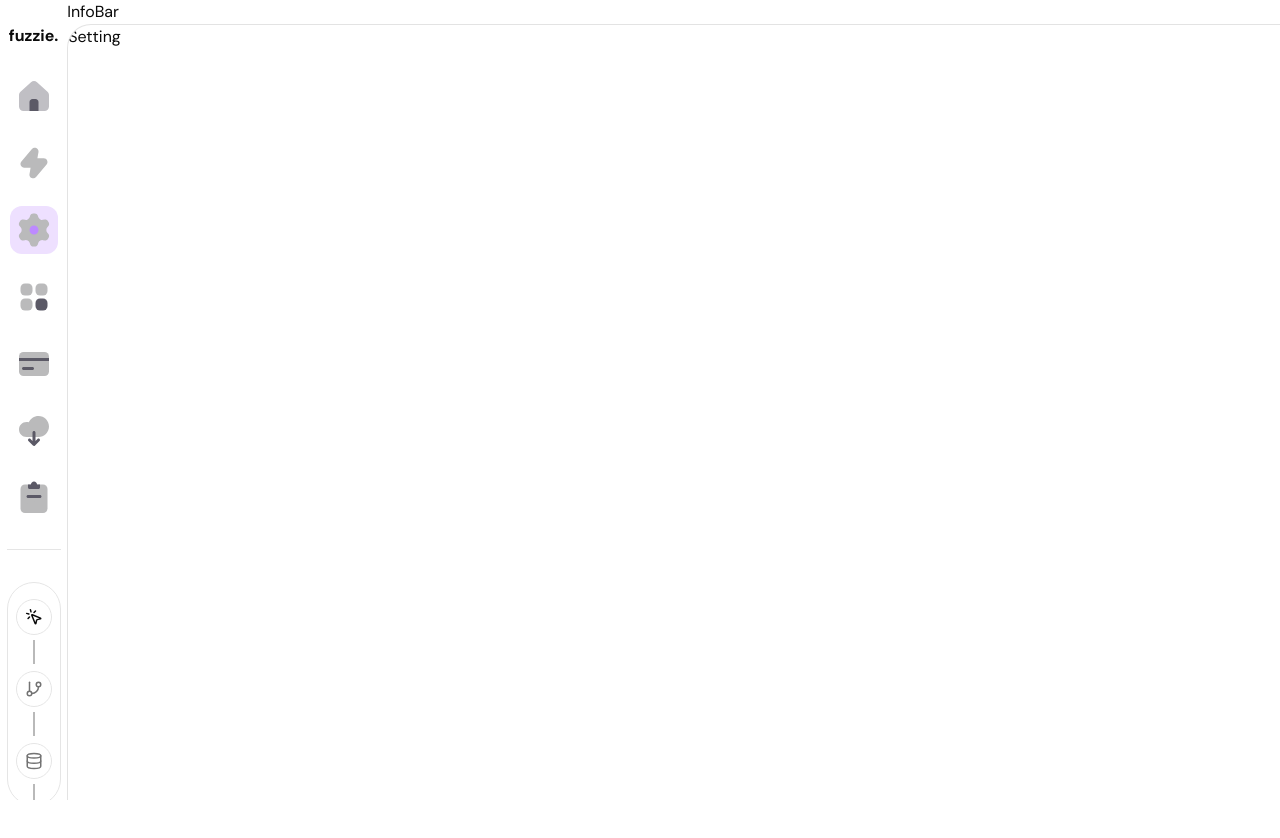
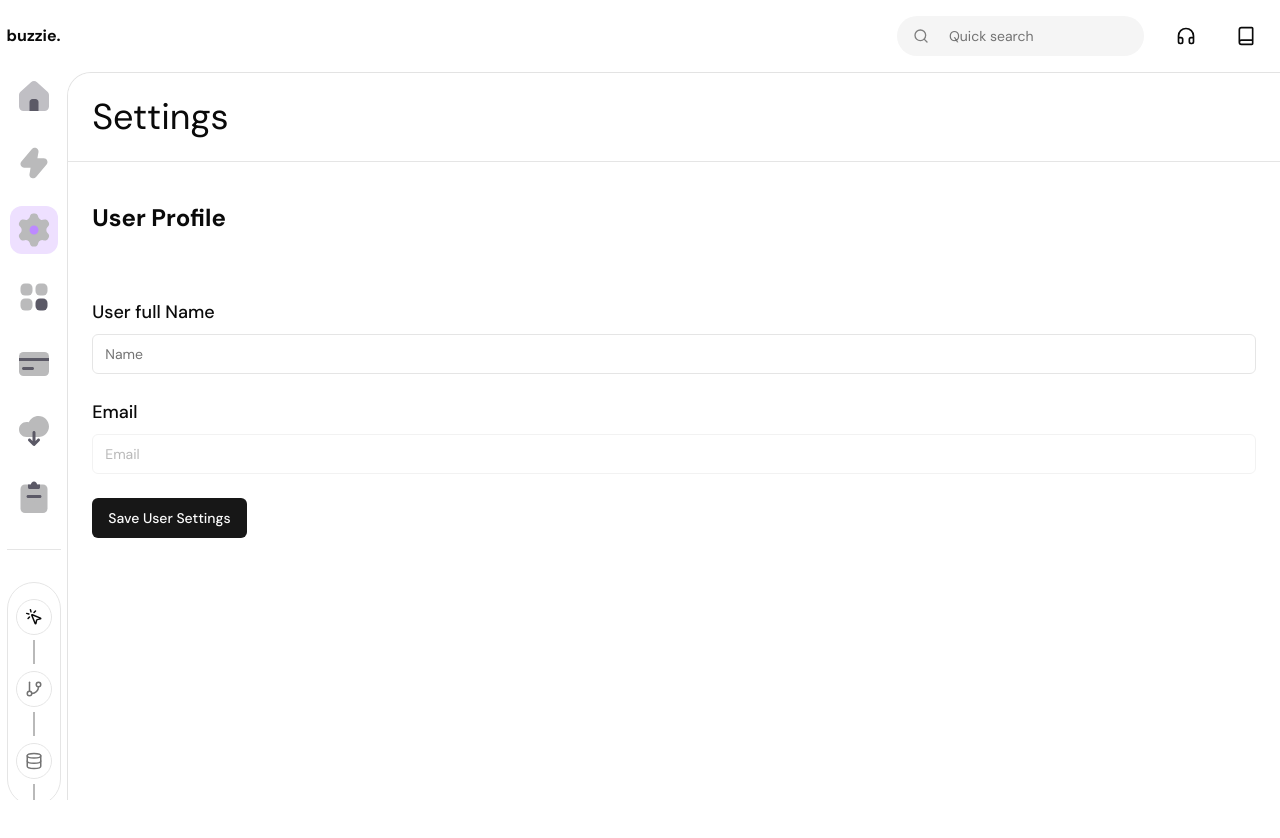
Before and after one commit to Ankit15yadav/Automation_app, a Next.js app: page /settings in a window 1280 px wide. Shown: the top 838 px of the page. Built offline with nearby package versions, Linux system fonts and the light colour scheme.

Commit message:
schema setup

```diff
--- a/package.json
+++ b/package.json
@@ -10,6 +10,7 @@
   },
   "dependencies": {
     "@hookform/resolvers": "^3.9.1",
+    "@prisma/client": "^5.21.1",
     "@radix-ui/react-accordion": "^1.2.1",
     "@radix-ui/react-alert-dialog": "^1.1.2",
     "@radix-ui/react-aspect-ratio": "^1.1.0",
@@ -70,6 +71,7 @@
     "eslint": "^8",
     "eslint-config-next": "15.0.2",
     "postcss": "^8",
+    "prisma": "^5.21.1",
     "tailwindcss": "^3.4.1",
     "typescript": "^5"
   }
--- a/src/app/(main)/(pages)/settings/page.tsx
+++ b/src/app/(main)/(pages)/settings/page.tsx
@@ -1,10 +1,27 @@
+import ProfileForm from '@/components/forms/profile-form'
 import React from 'react'
 
 type Props = {}
 
 const Setting = (props: Props) => {
     return (
-        <div>Setting</div>
+        <div className=' flex flex-col gap-4'>
+            <h1 className='text-4xl sticky top-0 z-[10] p-6 bg-background/50
+             backdrop-blur-lg flex justify-between items-center border-b'>
+                <span>Settings</span>
+            </h1 >
+            <div className='flex flex-col gap-10 p-6'>
+                <div>
+                    <h2 className='text-2xl font-bold'>
+                        User Profile
+                    </h2>
+                    <p className='text-base text-white/50'>
+                        Add or Update your information
+                    </p>
+                </div>
+                <ProfileForm />
+            </div>
+        </div>
     )
 }
 
--- a/src/app/layout.tsx
+++ b/src/app/layout.tsx
@@ -8,7 +8,7 @@ const font = DM_Sans({
 });
 
 export const metadata: Metadata = {
-  title: "Fuzzie",
+  title: "Buzzie",
   description: "Automate your work with Buzzie",
 };
 
--- /dev/null
+++ b/src/components/forms/profile-form.tsx
@@ -0,0 +1,79 @@
+'use client'
+
+import React from 'react'
+import { useForm } from 'react-hook-form'
+import { z } from 'zod'
+import { zodResolver } from '@hookform/resolvers/zod'
+import { EditUserProfileSchema } from '@/lib/types'
+import { Form, FormControl, FormField, FormItem, FormLabel, FormMessage } from '../ui/form'
+import { Input } from '../ui/input'
+import { Button } from '../ui/button'
+import { Loader2 } from 'lucide-react'
+
+type Props = {}
+
+const ProfileForm = (props: Props) => {
+
+    const [isLoading, setIsLoading] = React.useState(false)
+
+    const form = useForm<z.infer<typeof EditUserProfileSchema>>({
+        mode: 'onChange',
+        resolver: zodResolver(EditUserProfileSchema),
+        defaultValues: {
+            name: '',
+            email: '',
+        },
+    })
+
+    return (
+        <Form {...form}>
+
+            <form className='flex flex-col gap-6'
+                onSubmit={() => { }}
+            >
+                <FormField
+                    disabled={isLoading}
+                    control={form.control}
+                    name='name'
+                    render={({ field }) => (
+                        <FormItem>
+                            <FormLabel className='text-lg'>User full Name</FormLabel>
+                            <FormControl>
+                                <Input placeholder='Name' {...field} />
+                            </FormControl>
+                            <FormMessage />
+                        </FormItem>
+                    )}
+                />
+                <FormField
+                    disabled={true}
+                    control={form.control}
+                    name='email'
+                    render={({ field }) => (
+                        <FormItem>
+                            <FormLabel className='text-lg'>Email</FormLabel>
+                            <FormControl>
+                                <Input placeholder='Email' type='email' {...field} disabled />
+                            </FormControl>
+                            <FormMessage />
+                        </FormItem>
+                    )}
+                />
+                <Button
+                    type='submit'
+                    className='self-start hover:bg-[#2F006B] hover:text-white'
+                >
+                    {isLoading ? (
+                        <>
+                            <Loader2 className='mr-2 h-4 w-4 animate-spin' />
+                            Saving
+                        </>)
+                        :
+                        ('Save User Settings')}
+                </Button>
+            </form>
+        </Form>
+    )
+}
+
+export default ProfileForm
--- a/src/components/infobar/index.tsx
+++ b/src/components/infobar/index.tsx
@@ -1,10 +1,53 @@
-import React from 'react'
+'use client'
+import { Book, Headphones, Search } from 'lucide-react'
+import React, { useState } from 'react'
+import { Input } from '../ui/input'
+import { Tooltip, TooltipContent, TooltipProvider, TooltipTrigger } from '../ui/tooltip'
 
 type Props = {}
 
 const InfoBar = (props: Props) => {
+    const [isSearchFocused, setIsSearchFocused] = useState(false)
+
     return (
-        <div>InfoBar</div>
+        <div className='flex flex-row justify-end gap-6 items-center px-4 py-4 w-full dark:bg-black'>
+            <div
+                className={`flex items-center bg-muted px-4 rounded-full transition-all duration-200 ${isSearchFocused ? 'ring-2 ring-primary ring-offset-2 ring-offset-background' : ''
+                    }`}
+            >
+                <Search className={`mr-2 h-4 w-4 shrink-0 opacity-50 ${isSearchFocused ? 'text-primary' : ''}`} />
+                <Input
+                    placeholder='Quick search'
+                    className='border-none bg-transparent focus-visible:ring-0 focus-visible:ring-offset-0'
+                    onFocus={() => setIsSearchFocused(true)}
+                    onBlur={() => setIsSearchFocused(false)}
+                />
+            </div>
+            <TooltipProvider>
+                <Tooltip delayDuration={0}>
+                    <TooltipTrigger asChild>
+                        <button className="p-2 rounded-full hover:bg-muted transition-colors duration-200">
+                            <Headphones className="h-5 w-5" />
+                        </button>
+                    </TooltipTrigger>
+                    <TooltipContent>
+                        <p>Contact Support</p>
+                    </TooltipContent>
+                </Tooltip>
+            </TooltipProvider>
+            <TooltipProvider>
+                <Tooltip delayDuration={0}>
+                    <TooltipTrigger asChild>
+                        <button className="p-2 rounded-full hover:bg-muted transition-colors duration-200">
+                            <Book className="h-5 w-5" />
+                        </button>
+                    </TooltipTrigger>
+                    <TooltipContent>
+                        <p>Guide</p>
+                    </TooltipContent>
+                </Tooltip>
+            </TooltipProvider>
+        </div>
     )
 }
 
--- a/src/components/sidebar/index.tsx
+++ b/src/components/sidebar/index.tsx
@@ -26,7 +26,7 @@ const MenuOptions = (props: Props) => {
                     className="flex font-bold flex-row "
                     href="/"
                 >
-                    fuzzie.
+                    buzzie.
                 </Link>
                 <TooltipProvider>
                     {menuOptions.map((menuItem) => (
--- /dev/null
+++ b/src/lib/db.ts
@@ -0,0 +1,9 @@
+import { PrismaClient } from "@prisma/client"
+
+declare global {
+    var prisma: PrismaClient | undefined
+}
+
+export const db = globalThis.prisma || new PrismaClient()
+
+if (process.env.NODE_ENV !== 'production') globalThis.prisma = db
--- /dev/null
+++ b/src/lib/types.ts
@@ -0,0 +1,6 @@
+import { z } from 'zod'
+
+export const EditUserProfileSchema = z.object({
+    name: z.string().min(1, { message: 'Required' }),
+    email: z.string().email({ message: 'Required' }),
+})
```
Also changed, not shown: 2 other files (tests, documents, lock files or other folders).
